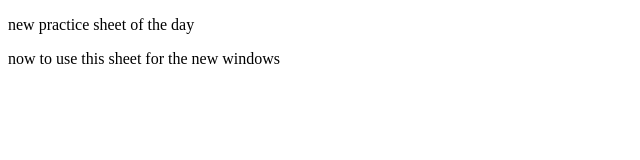
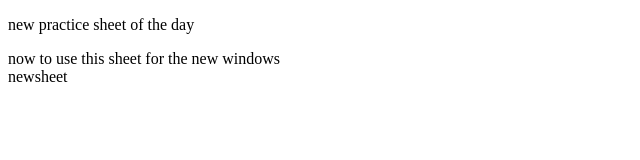
Before and after one commit to Apeksha0119/newsheet, a plain HTML site: page index.html in a window 1280 px wide. Shown: the full height of the page, 0-640 px from the left. Drawn offline with Linux system fonts and the light colour scheme.

Commit message:
update new

```diff
--- a/index.html
+++ b/index.html
@@ -8,5 +8,6 @@
 <body>
     <p>new practice sheet of the day </p>
     <div>now to use this sheet for the new windows</div>
+    <div>newsheet</div>
 </body>
 </html>
```
